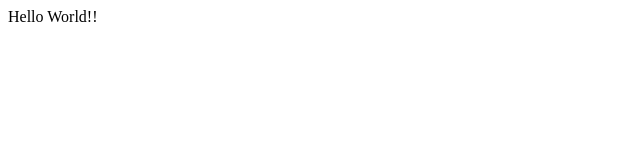
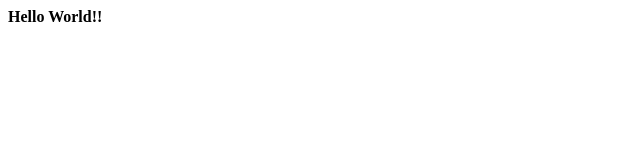
Before and after one commit to DimitrisBlank/Oikonometriki, a plain HTML site: page index.html in a window 1280 px wide. Shown: the full height of the page, 0-640 px from the left. Drawn offline with Linux system fonts and the light colour scheme.

Commit message:
Add bold

```diff
--- a/index.html
+++ b/index.html
@@ -5,7 +5,7 @@
 </head>
 
 <body>
-Hello World!!
+  <b>Hello World!!</b>
 </body>
 
 </html>
```
